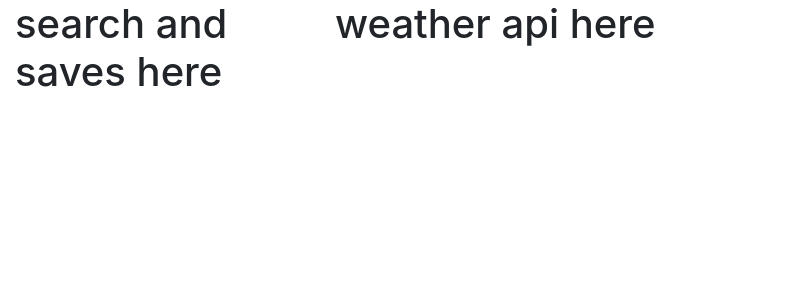
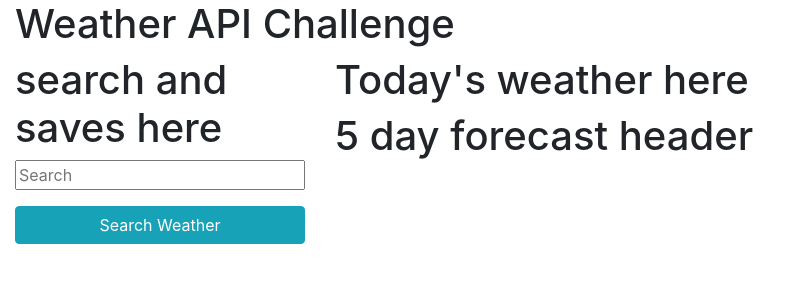
Before and after one commit to Twray95/WeatherApiChallenge, a plain HTML site: page index.html in a window 1280 px wide. Shown: the whole page, without its empty margins (0-801 px from the left). Drawn offline with nearby package versions, Linux system fonts and the light colour scheme.

Commit message:
added more stucture to html

```diff
--- a/index.html
+++ b/index.html
@@ -17,11 +17,34 @@
   <body>
     <section class="container-fluid">
       <div class="row">
+        <header class="col-12">
+          <h1>Weather API Challenge</h1>
+        </header>
+      </div>
+      <div class="row">
         <div class="col-12 col-md-4 col-lg-3">
           <h1>search and saves here</h1>
+          <form id="search-form" class="mb-2">
+            <div class="form-group">
+              <input
+                id="search-input"
+                class="form-input w-100"
+                type="text"
+                placeholder="Search"
+              />
+            </div>
+            <div class="form-group">
+              <button class="btn btn-info btn-block">Search Weather</button>
+            </div>
+          </form>
         </div>
         <div class="col-12 col-md-8 col-lg-9">
-          <h1>weather api here</h1>
+          <div class="boder border-dark">
+            <h1>Today's weather here</h1>
+          </div>
+          <div>
+            <h1>5 day forecast header</h1>
+          </div>
         </div>
       </div>
     </section>
@@ -30,6 +53,7 @@
       integrity="sha384-q8i/X+965DzO0rT7abK41JStQIAqVgRVzpbzo5smXKp4YfRvH+8abtTE1Pi6jizo"
       crossorigin="anonymous"
     ></script>
+    <script src="https://code.jquery.com/ui/1.13.2/jquery-ui.js"></script>
     <script src="./assets/js/script.js"></script>
   </body>
 </html>
```
